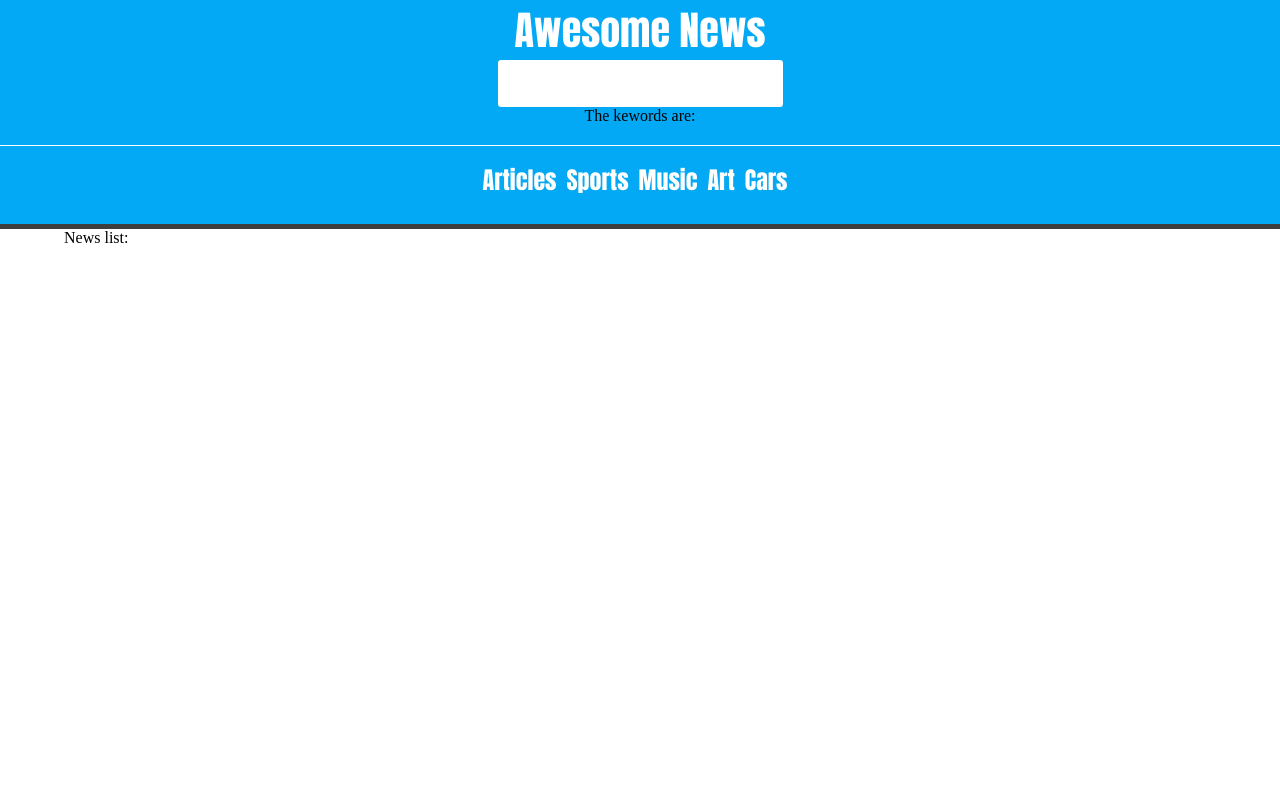
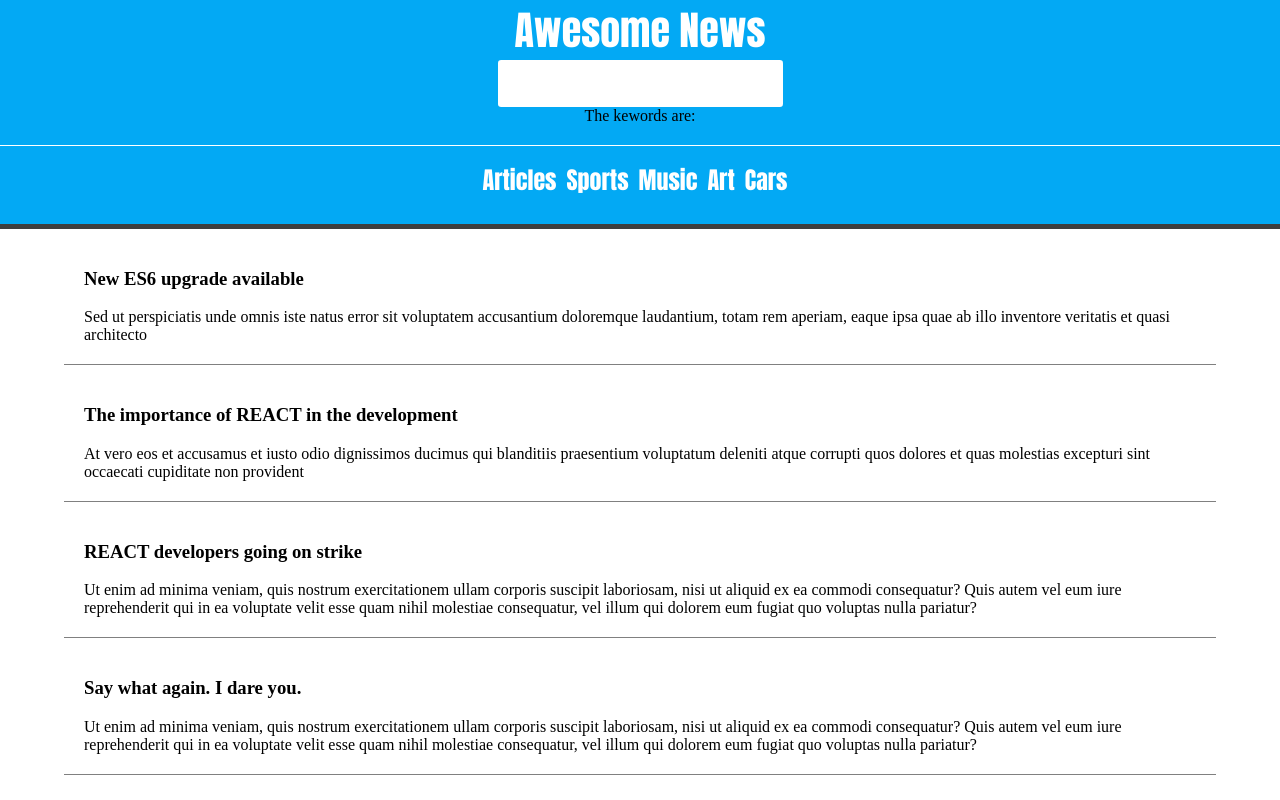
Before and after one commit to robertdrucker/React19_course, a React (Vite) app: page / in a window 1280 px wide. Built offline with nearby package versions, Linux system fonts and the light colour scheme.

Commit message:
Props to news item

```diff
--- a/src/components/news_list.jsx
+++ b/src/components/news_list.jsx
@@ -1,10 +1,9 @@
+import NewsItem from "./news_list_item";
+
 const NewsList = (props) => {
-  console.log(props);
-  return (
-    <>
-      <div>News list:</div>
-    </>
-  );
+  const news = props.news.map((item) => <NewsItem item={item} key={item.id} />);
+
+  return <>{news}</>;
 };
 
 export default NewsList;
--- a/src/components/news_list_item.jsx
+++ b/src/components/news_list_item.jsx
@@ -0,0 +1,8 @@
+const NewsItem = ({ item }) => (
+  <div className="news_item">
+    <h3>{item.title}</h3>
+    <div>{item.feed}</div>
+  </div>
+);
+
+export default NewsItem;
```
